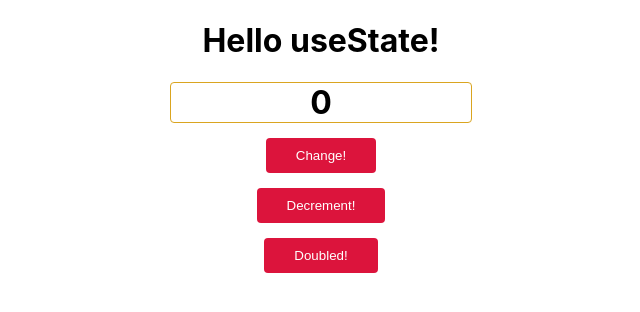
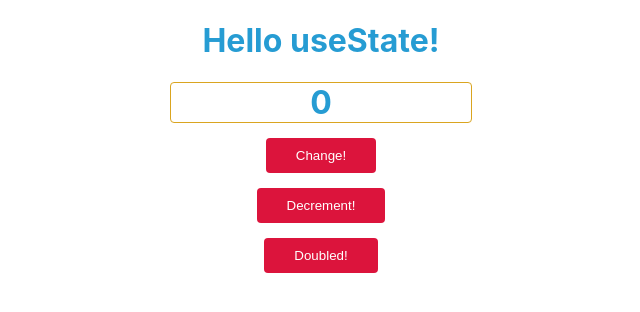
Before and after one commit to Asif-newaz/practice-react, a React (Create React App) app: page / in a window 1280 px wide. Shown: the top 312 px of the page, without its empty margins (319-959 px from the left). Built offline with nearby package versions, Linux system fonts and the light colour scheme.

Commit message:
started working with useeffect

```diff
--- a/src/App.js
+++ b/src/App.js
@@ -1,10 +1,13 @@
-import React, { useState } from "react";
+import React, { useState, useEffect } from "react";
+
 import "./App.css";
+import randomcolor from "randomcolor";
 // import Axios from "axios";
 
 function App() {
   // const [joke, setJoke] = useState("");
   const [count, setCount] = useState(0);
+  const [color, setColor] = useState(randomcolor());
 
   const increment = () => {
     return setCount((prevCount) => prevCount + 1);
@@ -17,11 +20,17 @@ function App() {
   const doubled = () => {
     return setCount((prevCount) => prevCount * 2);
   };
-  // const countUpdate = () => {
-  //   return setCount(function (prevCount) {
-  //     return prevCount + 1;
-  //   });
-  // };
+
+  // useEffect(() => {
+  //   effect
+  //   return () => {
+  //     cleanup
+  //   }
+  // }, [input])
+
+  useEffect(() => {
+    setColor(randomcolor())
+  }, [count]);
 
   // const getJoke = () => {
   //   Axios.get("https://official-joke-api.appspot.com/random_joke").then(
@@ -43,9 +52,10 @@ function App() {
 
   return (
     <div className="App">
-      <h1>Hello useState!</h1>
+      <h1 style={{ color: color }}>Hello useState!</h1>
       <h1
         style={{
+          color: color,
           margin: "auto",
           width: "300px",
           border: "1px solid goldenrod",
@@ -95,7 +105,7 @@ function App() {
           backgroundColor: "crimson",
           padding: "10px 30px",
           color: "white",
-          marginTop: '15px'
+          marginTop: "15px",
         }}
         // onClick={() => setCount((prevCount) => prevCount + 1)}
         onClick={doubled}
```
